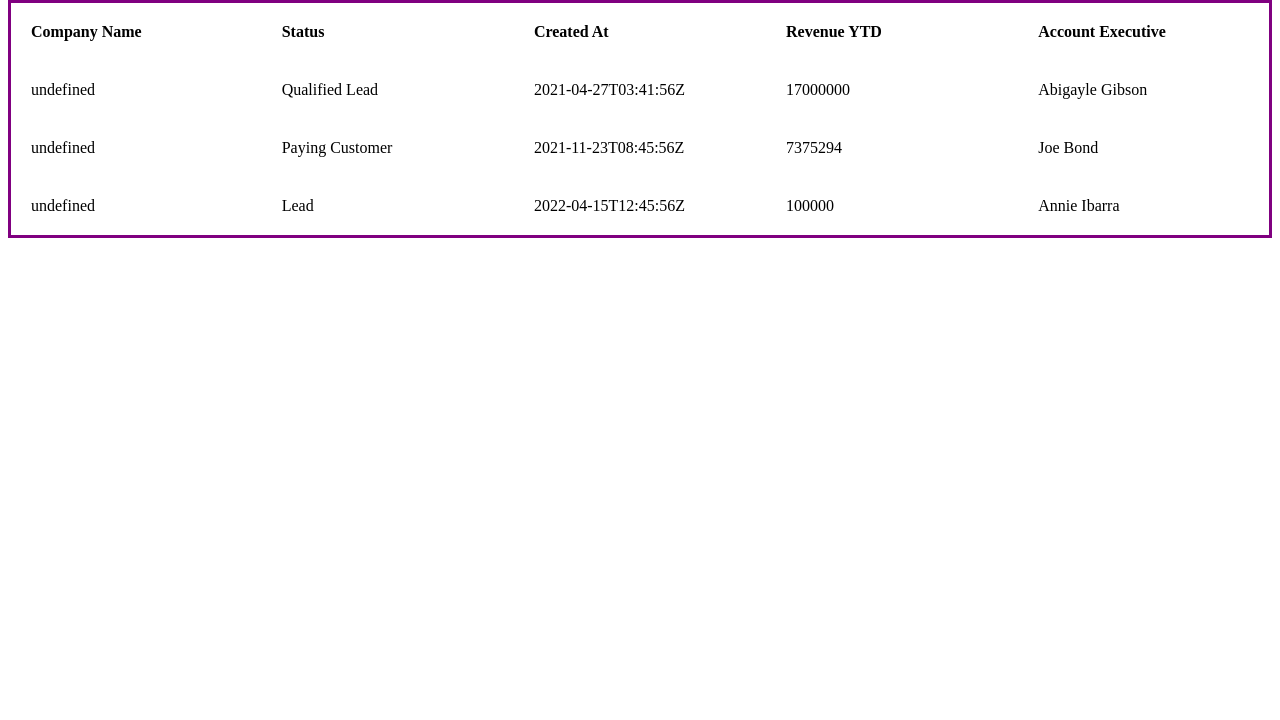
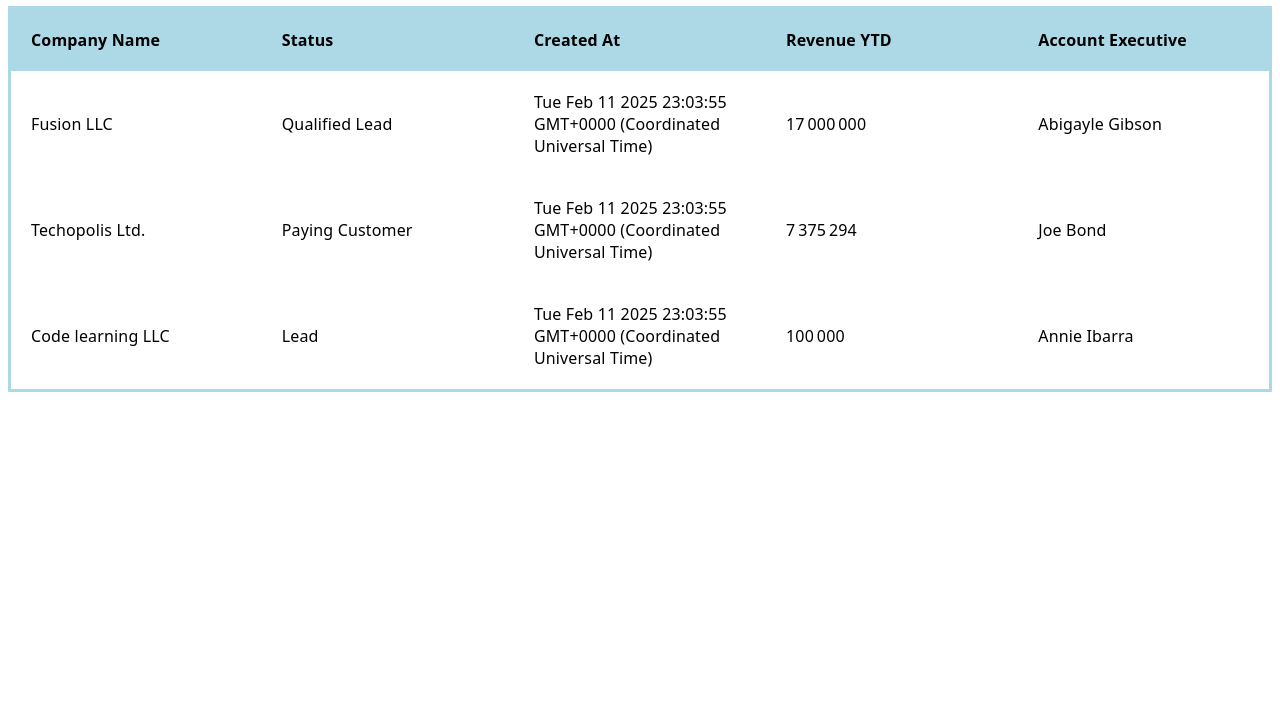
Before and after one commit to developer-job-simulation/javascript-crm, a website built with webpack: page index.html in a window 1280 px wide. Shown: the part 80-800 px from the top of the page. Built offline with nearby package versions, Linux system fonts and the light colour scheme; data requests are answered from the project's data file.

Commit message:
fixed all listed issues

```diff
--- a/package.json
+++ b/package.json
@@ -7,6 +7,7 @@
   },
   "dependencies": {
     "axios": "^0.27.2",
+    "html-css-js": "file:",
     "json-server": "^0.17.0",
     "webpack": "^5.72.0",
     "webpack-cli": "^4.9.2",
--- a/src/constants.js
+++ b/src/constants.js
@@ -5,9 +5,15 @@
 export const BACKEND_BASE_URI = "http://localhost:3000";
 export const COMPANIES_API_PATH = "/companies";
 
-export const COMPANIES_TABLE_HEADERS = ["Company Name", "Status", "Created At", "Revenue YTD", "Account Executive"];
+export const COMPANIES_TABLE_HEADERS = [
+  "Company Name",
+  "Status",
+  "Created At",
+  "Revenue YTD",
+  "Account Executive",
+];
 
-export const COMPANY_NAME_FIELD_NAME = "company_name";
+export const COMPANY_NAME_FIELD_NAME = "name";
 export const STATUS_FIELD_NAME = "status";
 export const CREATED_AT_FIELD_NAME = "created_at";
 export const REVENUE_YTD_FIELD_NAME = "revenue_ytd";
--- a/src/ui.js
+++ b/src/ui.js
@@ -1,11 +1,11 @@
-import {fetchCompanies} from "./api";
+import { fetchCompanies } from "./api";
 import {
   ACCOUNT_EXECUTIVE_FIELD_NAME,
   COMPANIES_TABLE_HEADERS,
   COMPANY_NAME_FIELD_NAME,
   CREATED_AT_FIELD_NAME,
   REVENUE_YTD_FIELD_NAME,
-  STATUS_FIELD_NAME
+  STATUS_FIELD_NAME,
 } from "./constants";
 
 export const makeTable = async () => {
@@ -20,13 +20,13 @@ export const makeTable = async () => {
   companiesToDisplay.push(COMPANIES_TABLE_HEADERS);
 
   // Here we simply rearrange company fields in the order in which we want to display them in UI
-  companies.map(company => {
+  companies.map((company) => {
     const row = [];
     row.push(
       company[COMPANY_NAME_FIELD_NAME],
       company[STATUS_FIELD_NAME],
-      company[CREATED_AT_FIELD_NAME],
-      company[REVENUE_YTD_FIELD_NAME],
+      Date(company[CREATED_AT_FIELD_NAME]),
+      Intl.NumberFormat("fr-FR").format(company[REVENUE_YTD_FIELD_NAME]),
       company[ACCOUNT_EXECUTIVE_FIELD_NAME]
     );
     companiesToDisplay.push(row);
@@ -36,10 +36,10 @@ export const makeTable = async () => {
   const table = document.createElement("table");
   document.body.appendChild(table); // Drew the main table node on the document
 
-  companiesToDisplay.forEach(row => {
+  companiesToDisplay.forEach((row) => {
     const tr = table.insertRow(); //Create a new row
 
-    row.forEach(column => {
+    row.forEach((column) => {
       const td = tr.insertCell();
       td.innerText = column; // Take string from placeholder variable and append it to <tr> node
     });
--- a/styles.css
+++ b/styles.css
@@ -1,3 +1,9 @@
+
+body {
+    font-family: system-ui, -apple-system, BlinkMacSystemFont, 'Segoe UI', Roboto, Oxygen, Ubuntu, Cantarell, 'Open Sans', 'Helvetica Neue', sans-serif;
+    letter-spacing: 0.01em;
+
+}
 table {
     /*
     A table-layout value of fixed is generally a good idea to set on your table, as it makes the table behave a bit more predictably by default.
@@ -16,11 +22,14 @@ table {
     By default, when you set borders on table elements, they will look pretty ugly.
      */
     border-collapse: collapse;
-    border: 3px solid purple;
+    border: 3px solid lightblue;
 }
+
+
 
 thead th:nth-child(1) {
     width: 30%;
+
 }
 
 thead th:nth-child(2) {
@@ -42,4 +51,5 @@ th, td {
 /* nth-child is a pretty neat thing to use and is widely applicable in real-life projects. Reader is highly encouraged to do more reading on this. */
 tr:nth-child(1) {
     font-weight: bold;
+    background-color: lightblue;
 }
```
Also changed, not shown: src/api.js (+6 -2 lines), 1 other file.
